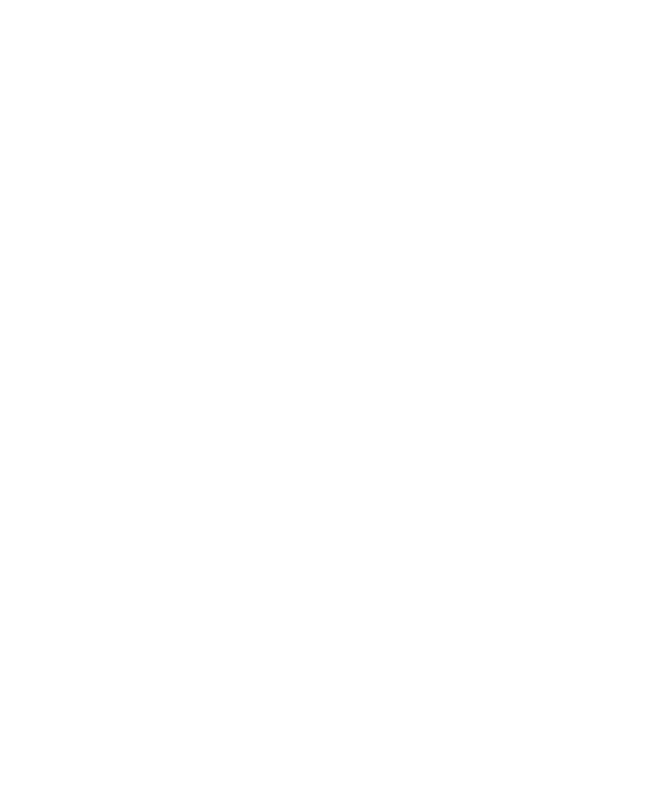
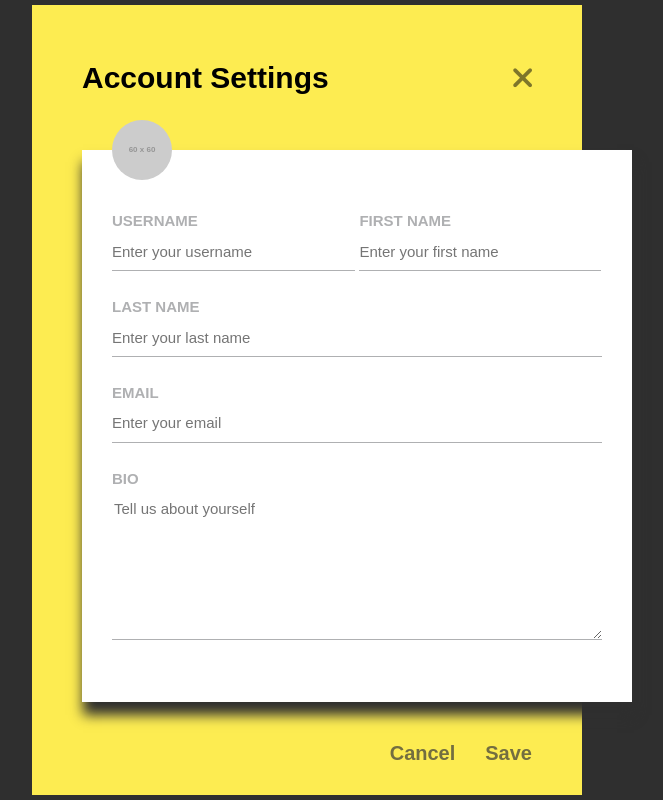
Before and after one commit to Otkirjon2001/account-settings, a plain HTML site: page index.html in a window 1280 px wide. Shown: the whole page, without its empty margins (333-996 px from the left). Drawn offline with Linux system fonts and the light colour scheme; placeholder pictures from the web are drawn by us.

Commit message:
Add other styles

```diff
--- a/css/styles.css
+++ b/css/styles.css
@@ -16,7 +16,7 @@ body{
   font-family: "Arial", sans-serif;
   font-size: 16px;
   line-height: 1.5;
-  background-color: #fff;
+  background-color: #2F2F2F;
   color: #000;
 }
 img{
@@ -34,8 +34,124 @@ img{
   margin-right: auto;
   margin-left: auto;
 }
-
+*:focus{
+  outline: none;
+}
 /* MAIN CONTENT  */
 .main-content{
   flex-grow: 1;
 }
+
+.main-container {
+  display: flex;
+  align-items: center;
+  justify-content: center;
+  height: 100vh;
+}
+.card {
+  width: 550px;
+  padding: 50px 50px 30px 50px;
+  background-color: #FDEC51;
+}
+.card-header {
+  display: flex;
+  justify-content: space-between;
+  align-items: center;
+  margin-bottom: 50px;
+}
+.site-heading {
+  margin: 0;
+  font-size: 30px;
+  font-weight: 600;
+}
+.fas {
+  font-size: 30px;
+  cursor: pointer;
+  color: #7e762a;
+  transition: color 0.4s ease;
+}
+.fas:hover{
+  color: #000;
+}
+.card-box {
+  position: relative;
+  width: 550px;
+  padding: 60px 30px 30px 30px;
+  margin-bottom: 40px;
+  background-color: #fff;
+  box-shadow: 1px 12px 12px 0.5px #2F2F2F;
+}
+.user-img {
+  position: absolute;
+  top: -30px;
+  left: 30px;
+  border-radius: 50%;
+}
+.card-box-form {
+}
+.card-box-label {
+  display: block;
+  margin: 0;
+  margin-bottom: 25px;
+  padding: 0;
+  font-size: 15px;
+  font-weight: 600;
+  color: #afb0b2;
+}
+.card-box-label:nth-child(2){
+  display: inline-block;
+  width: 243px;
+}
+.card-box-label:nth-child(3){
+  display: inline-block;
+  width: 242px;
+}
+.card-box-input {
+  display: block;
+  color: #9a9a98;
+  margin: 0;
+  padding: 10px;
+  padding-left: 0;
+  width: 100%;
+  border: none;
+  border-bottom: 1px solid #afb0b2;
+}
+.card-box-input:focus{
+  color: #000;
+  font-weight: 600;
+}
+.card-box-textarea{
+  padding-top: 10px;
+  font-size: 15px;
+  font-weight: 500;
+  resize: vertical;
+  width: 100%;
+  min-height: 150px;
+  border: none;
+  border-bottom: 1px solid #afb0b2 ;
+  color: #9a9a98;
+}
+.card-box-textarea:focus{
+  color: #000;
+  font-weight: 600;
+}
+.card-footer {
+  display: flex;
+  justify-content: end;
+}
+.footer-link {
+  padding: 0;
+  border: none;
+  font-size: 20px;
+  font-weight: 600;
+  cursor: pointer;
+  color: #736E40;
+  background-color: #FDEC51;
+  transition: color 0.4s ease;
+}
+.footer-link:hover{
+  color: #000;
+}
+.footer-link:not(:last-child){
+  margin-right: 30px;
+}
--- a/index.html
+++ b/index.html
@@ -10,10 +10,57 @@
   <!-- Stylesheets -->
   <link rel="stylesheet" href="css/normalize.css">
   <link rel="stylesheet" href="css/styles.css">
+  <link rel="stylesheet" href="https://cdnjs.cloudflare.com/ajax/libs/font-awesome/6.0.0-beta3/css/all.min.css"
+    integrity="sha512-Fo3rlrZj/k7ujTnHg4CGR2D7kSs0v4LLanw2qksYuRlEzO+tcaEPQogQ0KaoGN26/zrn20ImR1DfuLWnOo7aBA=="
+    crossorigin="anonymous" referrerpolicy="no-referrer" />
 </head>
 
 <body>
+  <main class="main-content">
+    <div class="container main-container">
+      <div class="card">
+        <form class="card-box-form" action="https://echo.htmlacademy.ru" method="POST">
+          <div class="card-header">
+            <h1 class="site-heading">Account Settings</h1>
+            <i class="fas fa-times"></i>
+          </div>
+          <div class="card-box">
+            <img class="user-img" src="https://via.placeholder.com/60/60" alt="">
+            <label class="card-box-label" for="username">USERNAME
+              <input class="card-box-input" type="text" name="username" id="username" placeholder="Enter your username"
+                required>
+            </label>
 
+            <label class="card-box-label" for="firstname">FIRST NAME
+              <input class="card-box-input" type="text" name="firstname" id="firstname"
+                placeholder="Enter your first name" required>
+            </label>
+
+            <label class="card-box-label" for="lastname">LAST NAME
+              <input class="card-box-input" type="text" name="lastname" id="lastname" placeholder="Enter your last name"
+                required>
+            </label>
+
+            <label class="card-box-label" for="email">EMAIL
+              <input class="card-box-input" type="email" name="email" id="email" placeholder="Enter your email"
+                required>
+            </label>
+
+            <label class="card-box-label" for="bio">BIO
+              <textarea class="card-box-textarea" name="bio" id="bio" placeholder="Tell us about yourself"></textarea>
+            </label>
+          </div>
+          <div class="card-footer">
+            <button class="footer-link" type="reset">Cancel</button>
+            <button class="footer-link" type="submit">Save</button>
+          </div>
+
+        </form>
+      </div>
+
+    </div>
+    </div>
+  </main>
 
   <script src="js/main.js"></script>
 </body>
```
